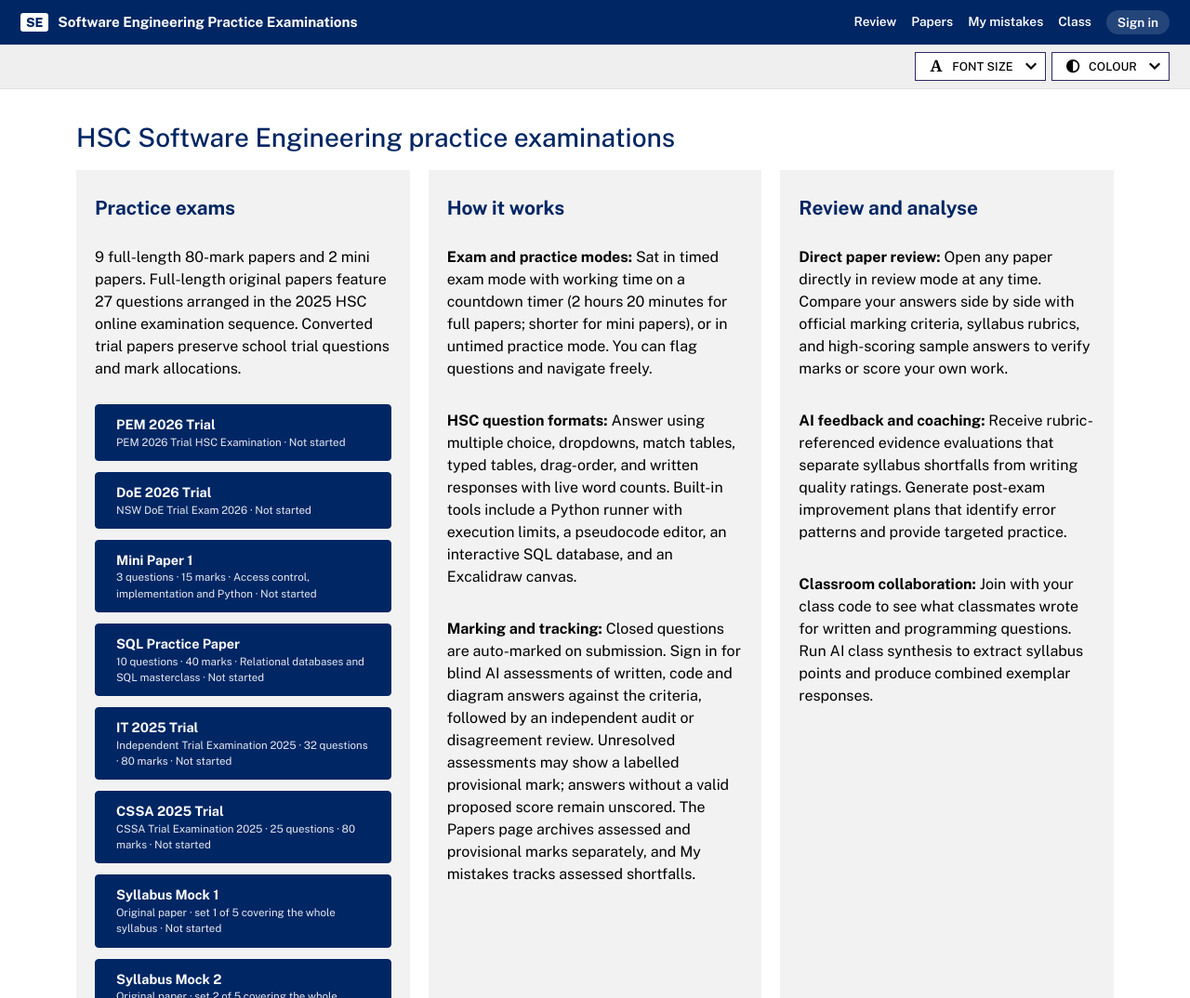
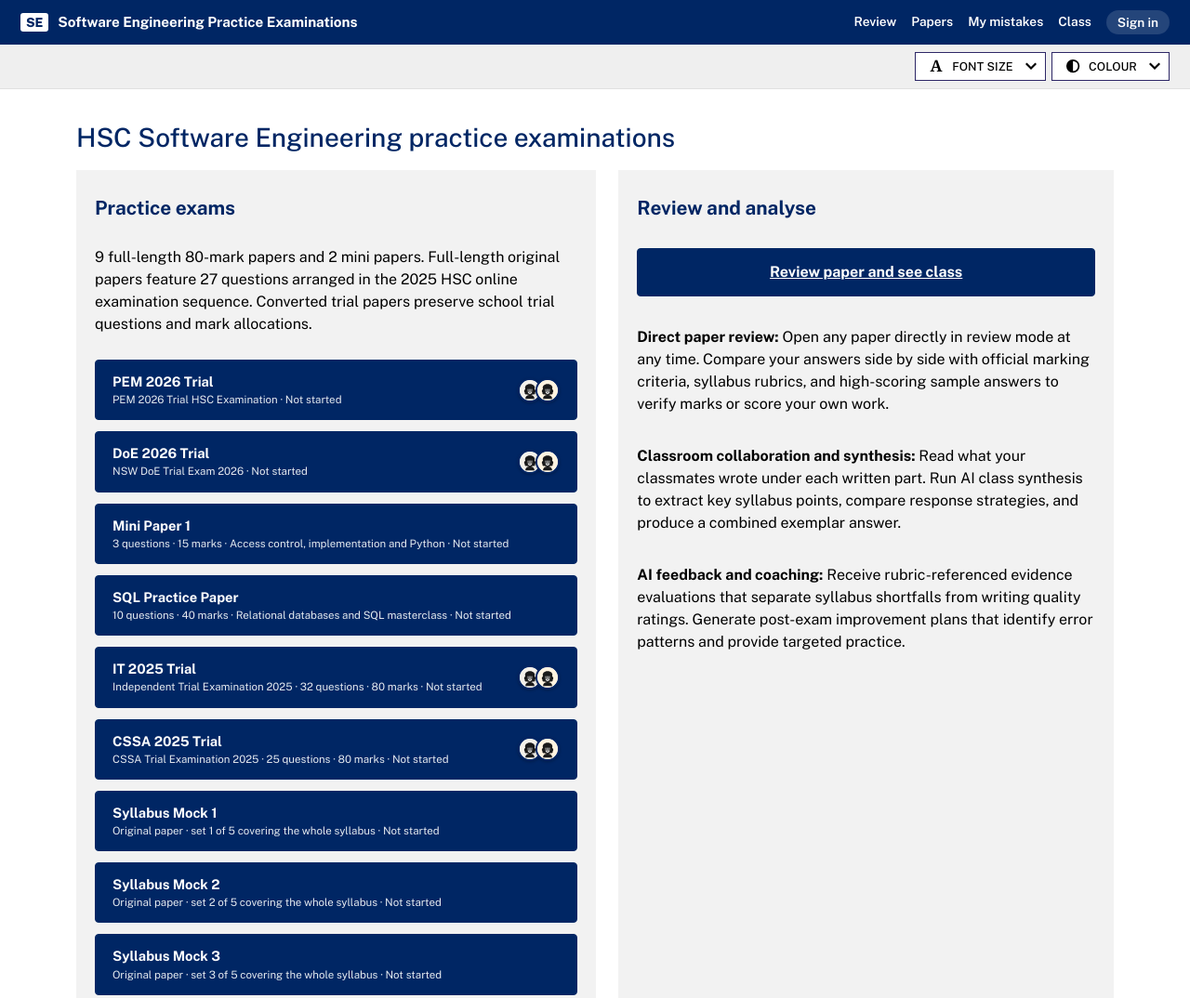
Before and after one commit to jtaomas/hsc-se-practice-repo, a website: page public/index.html in a window 1280 px wide. Shown: the top 1074 px of the page at 93% size. Drawn offline with nearby package versions, Linux system fonts and the light colour scheme.

Commit message:
Remove How It Works, widen practice exams with Notion-style avatars, move Review button to top

```diff
--- a/public/pages.js
+++ b/public/pages.js
@@ -193,19 +193,15 @@ function homePage(){
   CUR={b:null,n:0};
   var visible=BANKS.filter(function(b){return !b.hidden}),full=visible.filter(function(b){return !b.mini}).length,mini=visible.length-full;
   var books=visible.map(function(b){var u=S.u[b.id],st=u?(u.done?'Submitted':(u.start?'In progress':'Not started')):'Not started';
-    return '<a class="nb" href="#/'+b.id+'">'+esc(b.name)+'<small>'+esc(b.sub)+' &middot; '+st+'</small></a>'}).join('');
+    return '<a class="nb bk-card" href="#/'+b.id+'"><div class="bk-row"><div class="bk-col"><span class="bk-name">'+esc(b.name)+'</span><small>'+esc(b.sub)+' &middot; '+st+'</small></div>'+trialAvatarsHTML(b)+'</div></a>'}).join('');
   return frame('Software Engineering Practice Examinations','<div class="pg"><h1 class="pt">HSC Software Engineering practice examinations</h1><div class="hgrid">'+
-    '<div class="feature"><h2 class="pt">Practice exams</h2><p>'+full+' full-length 80-mark papers'+(mini?' and '+mini+' mini paper'+(mini===1?'':'s'):'')+'. Full-length original papers feature 27 questions arranged in the 2025 HSC online examination sequence. Converted trial papers preserve school trial questions and mark allocations.</p><div class="bks">'+books+'</div><p class="mut" style="margin-top:auto;padding-top:14px;font-size:.85em;color:#555">Your work saves locally as you write. Sign in to sync across devices and access AI marking.</p></div>'+
-    '<div class="feature"><h2 class="pt">How it works</h2>'+
-    '<p><b>Exam and practice modes:</b> Sat in timed exam mode with working time on a countdown timer (2 hours 20 minutes for full papers; shorter for mini papers), or in untimed practice mode. You can flag questions and navigate freely.</p>'+
-    '<p><b>HSC question formats:</b> Answer using multiple choice, dropdowns, match tables, typed tables, drag-order, and written responses with live word counts. Built-in tools include a Python runner with execution limits, a pseudocode editor, an interactive SQL database, and an Excalidraw canvas.</p>'+
-    '<p><b>Marking and tracking:</b> Closed questions are auto-marked on submission. Sign in for blind AI assessments of written, code and diagram answers against the criteria, followed by an independent audit or disagreement review. Unresolved assessments may show a labelled provisional mark; answers without a valid proposed score remain unscored. The Papers page archives assessed and provisional marks separately, and My mistakes tracks assessed shortfalls.</p>'+
-    '<p class="mut" style="margin-top:auto;padding-top:14px;font-size:.85em;color:#555">Original questions are written for practice and do not predict the HSC. Trial papers are credited on their opening pages.</p></div>'+
+    '<div class="feature"><h2 class="pt">Practice exams</h2><p>'+full+' full-length 80-mark papers'+(mini?' and '+mini+' mini paper'+(mini===1?'':'s'):'')+'. Full-length original papers feature 27 questions arranged in the 2025 HSC online examination sequence. Converted trial papers preserve school trial questions and mark allocations.</p><div class="bks">'+books+'</div><p class="mut" style="margin-top:auto;padding-top:14px;font-size:.85em;color:#555">Your work saves locally as you write. Sign in with your NSW education email to sync across devices and access AI marking.</p></div>'+
     '<div class="feature"><h2 class="pt">Review and analyse</h2>'+
+    '<div class="acts" style="margin:4px 0 16px 0"><a class="nb" href="#/review" style="width:100%;justify-content:center;text-align:center;box-sizing:border-box;padding:13px 20px">Review paper and see class</a></div>'+
     '<p><b>Direct paper review:</b> Open any paper directly in review mode at any time. Compare your answers side by side with official marking criteria, syllabus rubrics, and high-scoring sample answers to verify marks or score your own work.</p>'+
+    '<p><b>Classroom collaboration and synthesis:</b> Read what your classmates wrote under each written part. Run AI class synthesis to extract key syllabus points, compare response strategies, and produce a combined exemplar answer.</p>'+
     '<p><b>AI feedback and coaching:</b> Receive rubric-referenced evidence evaluations that separate syllabus shortfalls from writing quality ratings. Generate post-exam improvement plans that identify error patterns and provide targeted practice.</p>'+
-    '<p><b>Classroom collaboration:</b> Join with your class code to see what classmates wrote for written and programming questions. Run AI class synthesis to extract syllabus points and produce combined exemplar responses.</p>'+
-    '<div class="acts"><a class="nb" href="#/review">Review a paper</a><a class="nb ol" href="#/class">Class answers</a></div></div>'+
+    '</div>'+
     '</div></div>');
 }
 function landingPage(b){
--- a/public/style.css
+++ b/public/style.css
@@ -137,13 +137,24 @@ h2.pt{font-weight:700;font-size:1.3em;color:#002664;margin:.2em 0 .5em}
 .feature{background:#f2f2f2;padding:20px;margin-bottom:18px}
 .band{background:#efefef;padding:8px 22px;display:flex;justify-content:flex-end;gap:6px;border-bottom:1px solid #e0e0e0}
 .band .tbb{font-size:.78em}
-.hgrid{display:grid;grid-template-columns:repeat(3,1fr);gap:20px;align-items:stretch}
+.hgrid{display:grid;grid-template-columns:1.05fr 1fr;gap:24px;align-items:stretch}
 .hgrid > .feature{display:flex;flex-direction:column;margin-bottom:0}
 .hgrid .acts{margin-top:auto;display:flex;flex-direction:column;gap:10px;padding-top:14px}
 .hgrid .acts .nb{width:100%;box-sizing:border-box;justify-content:center;text-align:center;padding:12px 16px}
 .bks{display:flex;flex-direction:column;gap:12px;margin-top:10px}
 .bks a.nb{justify-content:flex-start;text-decoration:none;display:flex;flex-direction:column;align-items:flex-start;gap:0}
+.bks a.nb.bk-card{padding:12px 18px;display:block}
 .bks a.nb small{font-weight:400;font-size:.8em;opacity:.9}
+.bk-row{display:flex;align-items:center;justify-content:space-between;width:100%;gap:12px}
+.bk-col{display:flex;flex-direction:column;align-items:flex-start;flex:1;min-width:0}
+.bk-name{font-weight:700;font-size:1.02em;color:#fff}
+.bk-col small{font-weight:400;font-size:.82em;opacity:.9;white-space:nowrap;overflow:hidden;text-overflow:ellipsis;max-width:100%}
+.notion-avatars{display:flex;align-items:center;flex-shrink:0}
+.notion-avatar{width:26px;height:26px;border-radius:50%;border:2px solid #002664;margin-left:-7px;display:inline-flex;align-items:center;justify-content:center;overflow:hidden;background:#fff;box-shadow:0 1px 3px rgba(0,0,0,0.25);transition:transform .12s ease}
+.notion-avatar:first-child{margin-left:0}
+.notion-avatar:hover{transform:scale(1.18);z-index:3;position:relative}
+.hdr-av{display:inline-flex;align-items:center;margin-right:6px;vertical-align:middle}
+.hdr-av .notion-av{border-radius:50%;border:1.5px solid #002664;display:block}
 .modal{position:fixed;inset:0;background:rgba(0,0,0,.55);z-index:90;display:flex;align-items:flex-start;justify-content:center;overflow:auto;padding:30px 12px}
 .modal .box{background:#fff;color:#000;max-width:860px;width:100%;padding:22px 26px;border-top:8px solid #002664;position:relative}
 .modal h3{color:#002664;margin:1.1em 0 .2em;font-size:1.1em}
```
